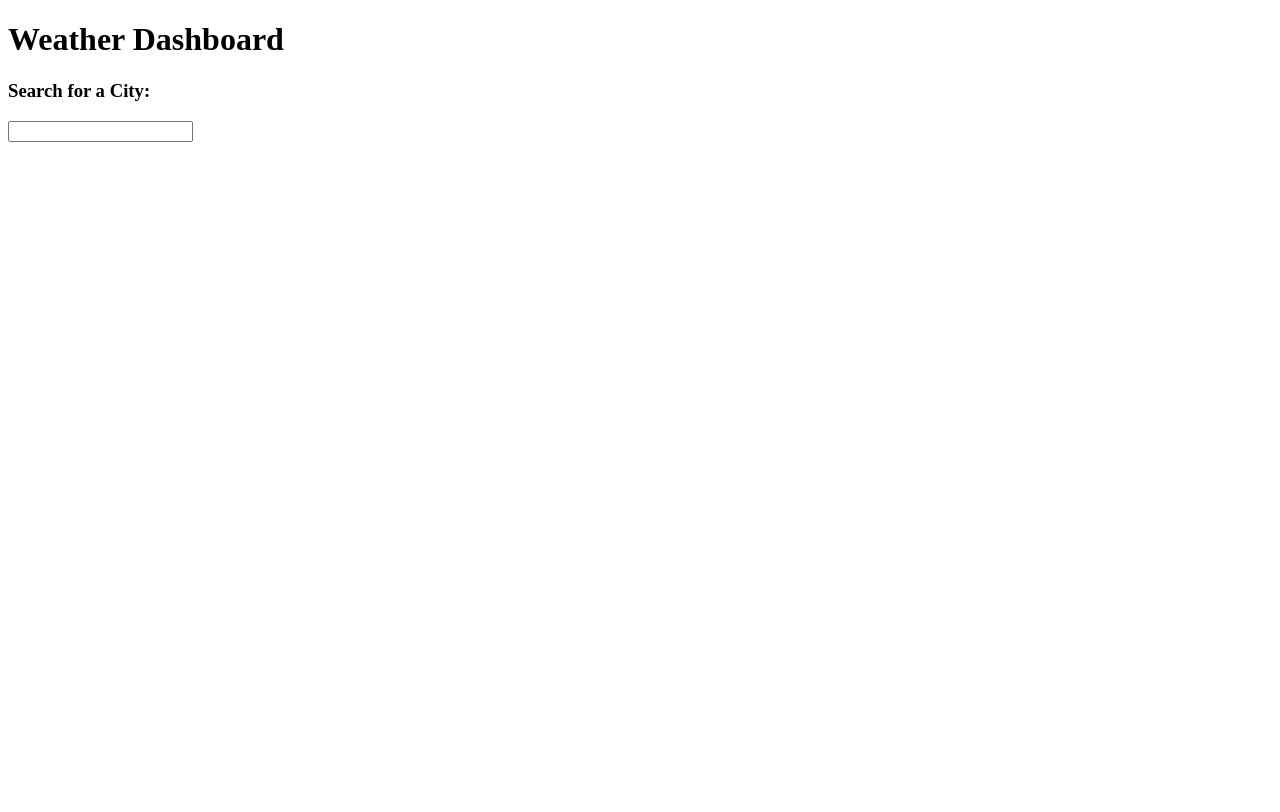
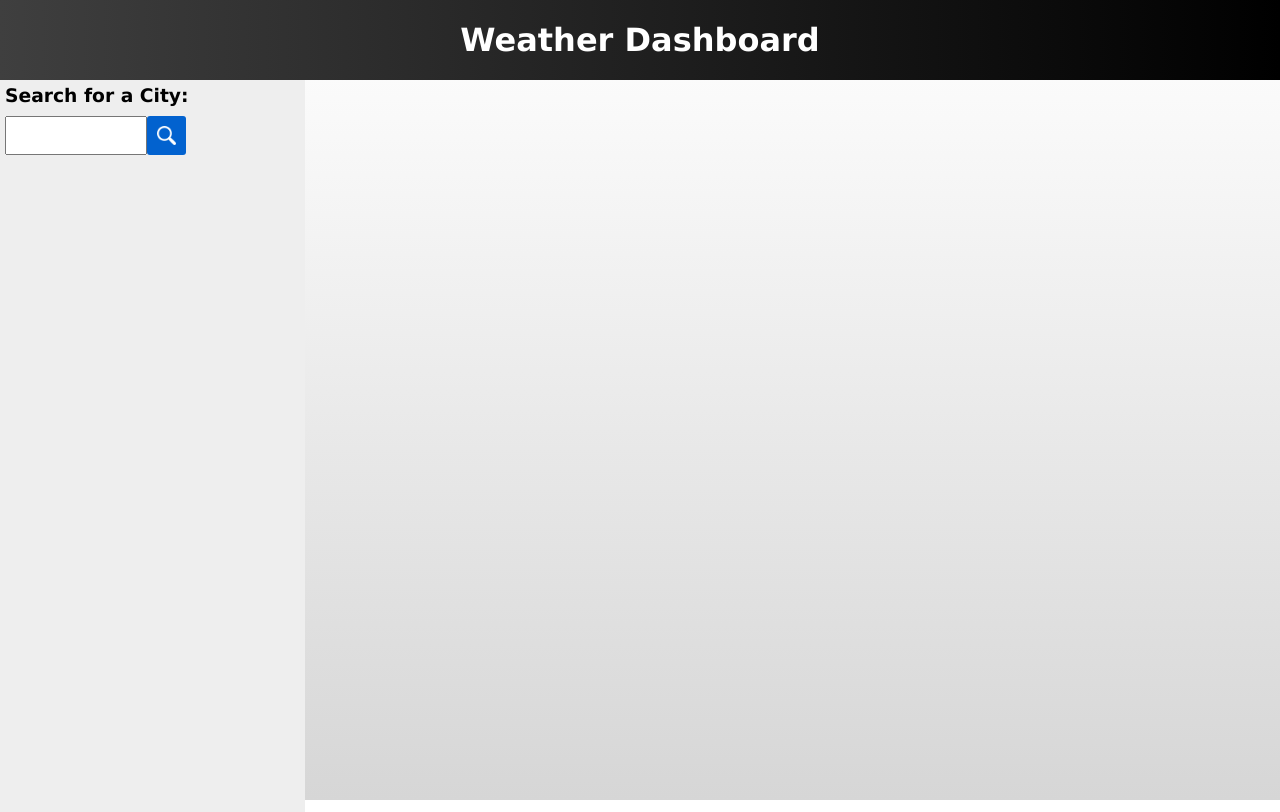
Before and after one commit to aaronangle/Weather-Dashboard, a plain HTML site: page index.html in a window 1280 px wide. Drawn offline with nearby package versions, Linux system fonts and the light colour scheme.

Commit message:
Started adding interaction to the page

```diff
--- a/assets/script.js
+++ b/assets/script.js
@@ -0,0 +1,35 @@
+var topDisplay = $(".top-display")
+
+
+//add event listener to search image
+$(".search-background").on("click", function () {
+    //Get the user input from the input box
+    var input = $(".input").val()
+    console.log(input)
+    //Make a call to open weather with the user input
+    queryURL = "http://api.openweathermap.org/data/2.5/weather?q=" + input + "&APPID=74f0b99ce4d4ead30c56392cfe258bd7"
+    //Create an h1 with the city and current date
+    $.ajax({
+        url: queryURL,
+        method: "GET"
+    }).then(function (response) {
+
+        var temp = parseInt(response.main.temp)
+        temp = (temp - 273.15) * 9 / 5 + 32
+        temp = temp.toFixed(2)
+        $("<p>").text("Temperature: " + temp + "°F")
+
+
+
+    })
+    //p tag with temperature in farenheit
+
+    //p tag with humidity
+
+    //p tag with wind speed
+
+    //p tag with UV index HAVE To make a seperate call for this one
+
+
+
+})
--- a/assets/style.css
+++ b/assets/style.css
@@ -0,0 +1,62 @@
+*{
+    font-family: Verdana, Geneva, Tahoma, sans-serif;
+}
+html, body{
+    height: 100vh;
+    margin: 0;
+    padding: 0;
+}
+.container{
+    height: 100%;
+    background: linear-gradient(to top, rgb(214, 214, 214), white);
+}
+.navbar{
+    background: linear-gradient(to left, black, rgb(63, 63, 63));
+    height: 80px;
+    display: flex;
+    justify-content: center;
+
+}
+.heading{
+    color: white;
+    text-align: center;
+
+}
+.main-body{
+    display: flex;
+    flex-direction: row;
+    height: 91.5%;
+}
+.left-content{
+    display: flex;
+    flex-direction: column;
+    width: 25%;
+    background-color: #eeeeee;
+
+}
+h3{
+    margin: 5px;
+}
+.search-bar{
+    display: flex;
+    margin: 5px;
+}
+.search-background{
+    background-color:#0262cf;
+    padding: 10px;
+    border-radius: 3px;
+    height: 19px;
+}
+.input{
+    margin: 0;
+    height: 15px;
+    padding: 10px;
+    width: 40%;
+
+
+}
+.right-content{
+    width: 80%;
+    display: flex;
+    flex-direction: column;
+}
--- a/index.html
+++ b/index.html
@@ -5,20 +5,22 @@
     <meta charset="UTF-8">
     <meta name="viewport" content="width=device-width, initial-scale=1.0">
     <meta http-equiv="X-UA-Compatible" content="ie=edge">
+    <link rel="stylesheet" href="assets/style.css">
     <title>Weather</title>
 </head>
 
 <body>
     <div class="container">
         <div class="navbar">
-            <h1>Weather Dashboard</h1>
+            <h1 class="heading">Weather Dashboard</h1>
         </div>
         <div class="main-body">
             <div class="left-content">
                 <h3>Search for a City:</h3>
-                <input type="text">
-                <div class="search-background">
-                    <img src="assets/images/magnifying-glass.png" alt="search">
+                <div class="search-bar">
+                    <input class="input" type="text"></input>
+
+                    <img class="search-background" src="assets/images/magnifying-glass.png" alt="search">
                 </div>
             </div>
             <div class="right-content">
@@ -31,6 +33,9 @@
             </div>
         </div>
     </div>
+    <script src="https://code.jquery.com/jquery-3.4.1.min.js"
+        integrity="sha256-CSXorXvZcTkaix6Yvo6HppcZGetbYMGWSFlBw8HfCJo=" crossorigin="anonymous"></script>
+    <script src="assets/script.js"></script>
 </body>
 
 </html>
```
